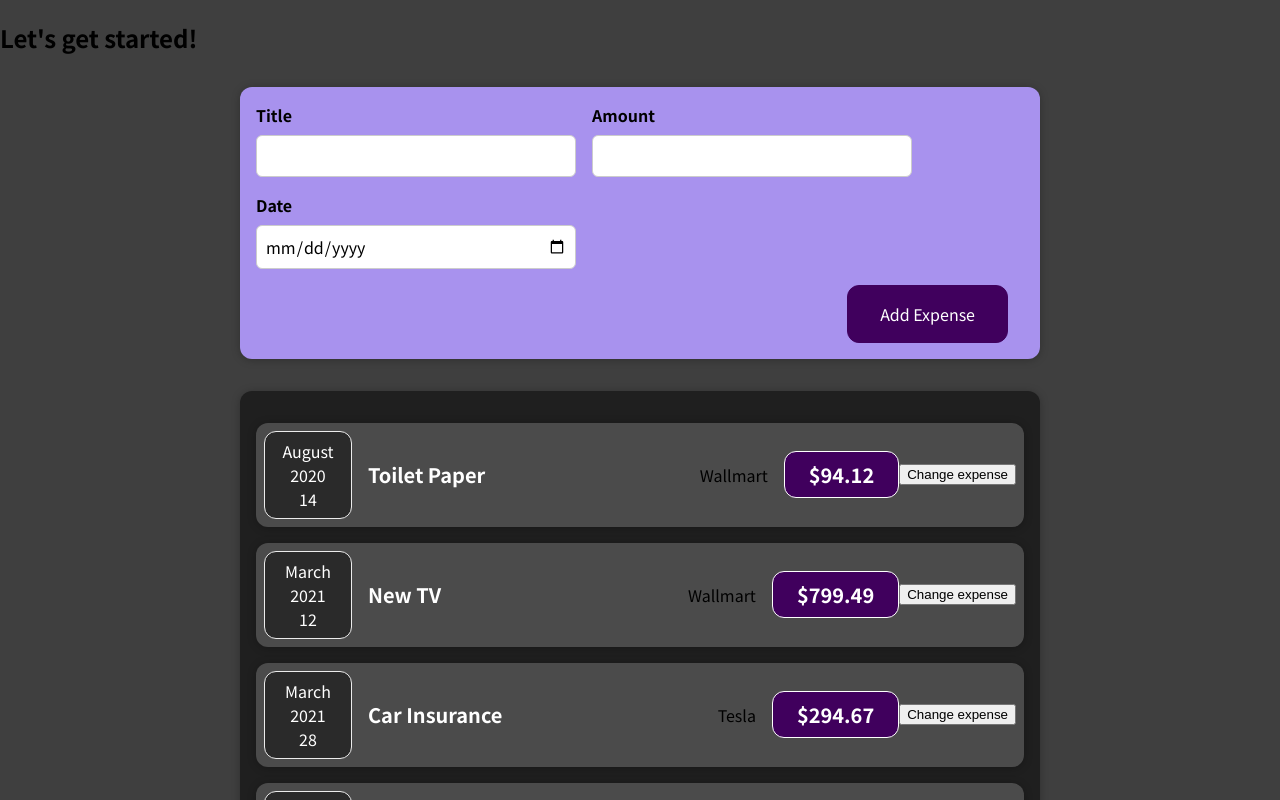
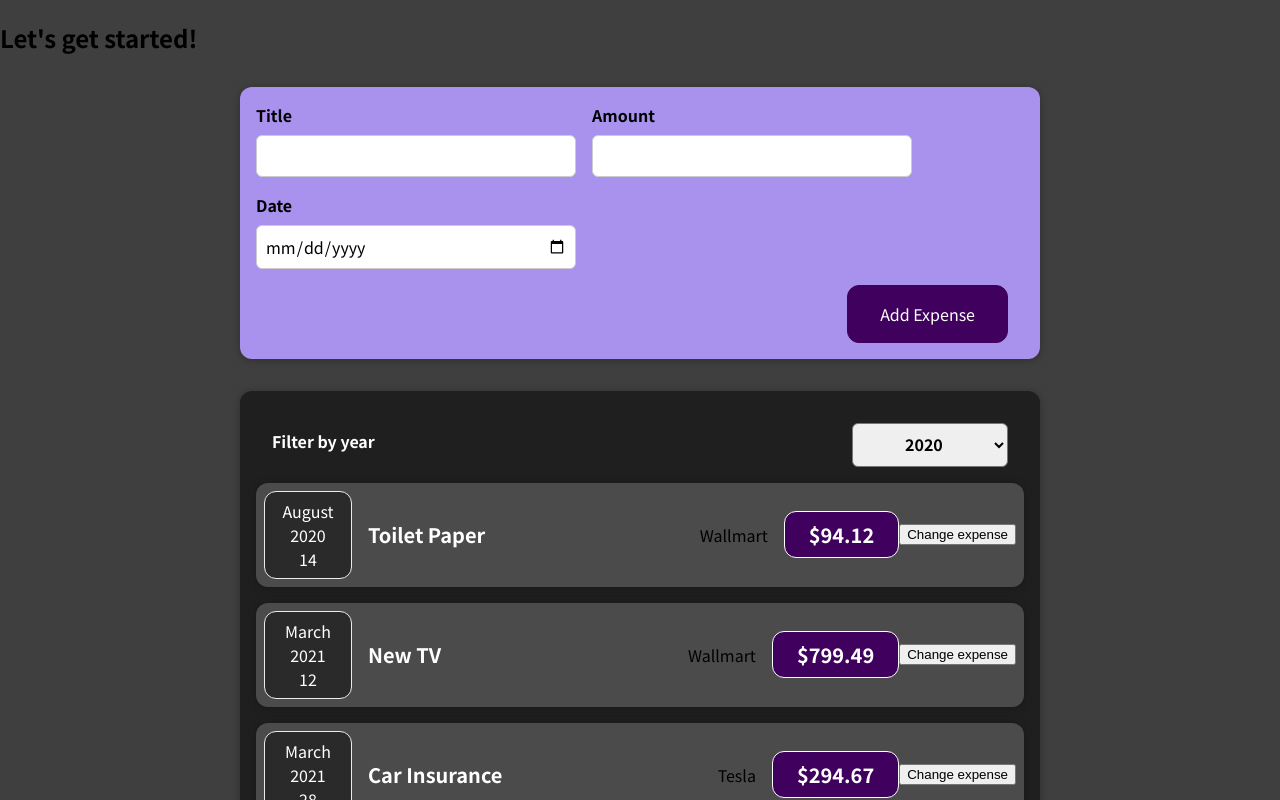
Before and after one commit to hrd05/first-react-project, a React (Create React App) app: page / in a window 1280 px wide. Shown: the top 800 px of the page. Built offline with nearby package versions, Linux system fonts and the light colour scheme.

Commit message:
added expense filter

```diff
--- /dev/null
+++ b/src/components/Expenses/ExpenseFilter.css
@@ -0,0 +1,24 @@
+.expenses-filter {
+  color: white;
+  padding: 0 1rem;
+}
+
+.expenses-filter__control {
+  display: flex;
+  width: 100%;
+  align-items: center;
+  justify-content: space-between;
+  margin: 1rem 0;
+}
+
+.expenses-filter label {
+  font-weight: bold;
+  margin-bottom: 0.5rem;
+}
+
+.expenses-filter select {
+  font: inherit;
+  padding: 0.5rem 3rem;
+  font-weight: bold;
+  border-radius: 6px;
+}
--- /dev/null
+++ b/src/components/Expenses/ExpenseFilter.js
@@ -0,0 +1,26 @@
+import React from "react";
+import "./ExpenseFilter.css";
+
+const ExpenseFilter = (props) => {
+
+
+    const dropDownChangeHandler = (event) => {
+        props.onChangeFilter(event.target.value);
+    }
+
+    return (
+        <div className="expenses-filter">
+            <div className="expenses-filter__control">
+                <label>Filter by year</label>
+                <select value={props.selected} onChange={dropDownChangeHandler}>
+                    <option value='2022' >2022</option>
+                    <option value='2021' >2021</option>
+                    <option value='2020' >2020</option>
+                    <option value='2019' >2019</option>
+                </select>
+            </div>
+        </div>
+    )
+}
+
+export default ExpenseFilter;
--- a/src/components/Expenses/Expenses.js
+++ b/src/components/Expenses/Expenses.js
@@ -1,12 +1,21 @@
 import "./Expenses.css";
+import { React, useState } from "react";
 import Card from "../UI/Card";
 import ExpenseItem from "./ExpenseItem";
+import ExpenseFilter from "./ExpenseFilter";
 
 
 const Expenses = (props) => {
     const expenses = props.expenses;
+    const [filteredYear, setFilteredYear] = useState('2020');
+
+    const filterChangeHandler = (event) => {
+        setFilteredYear(filteredYear);
+    }
+
     return (
         <Card className="expenses">
+            <ExpenseFilter selected={filteredYear} onChangeFilter={filterChangeHandler} />
             {expenses.map((expense) => (
                 <ExpenseItem
                     id={expense.id}
```
